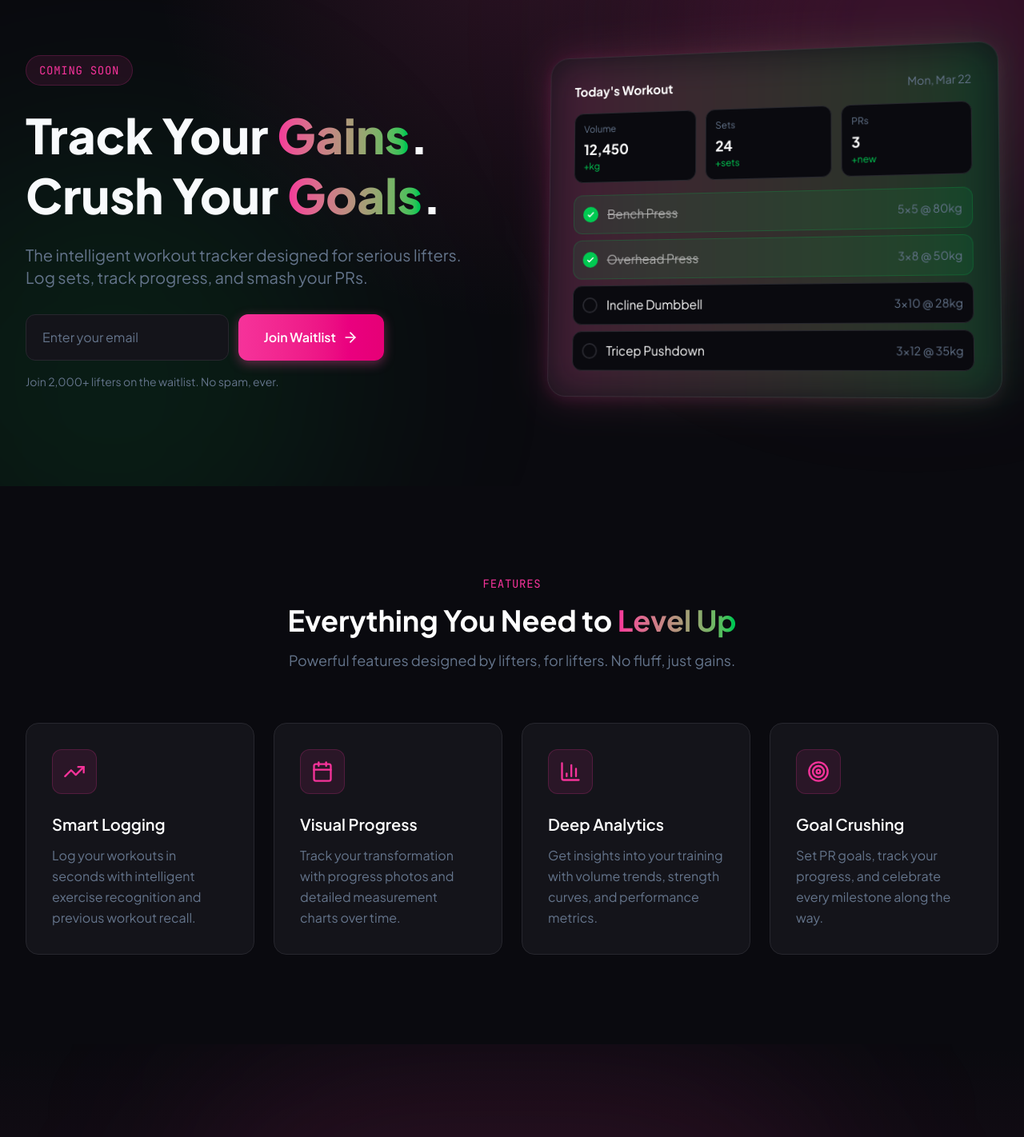
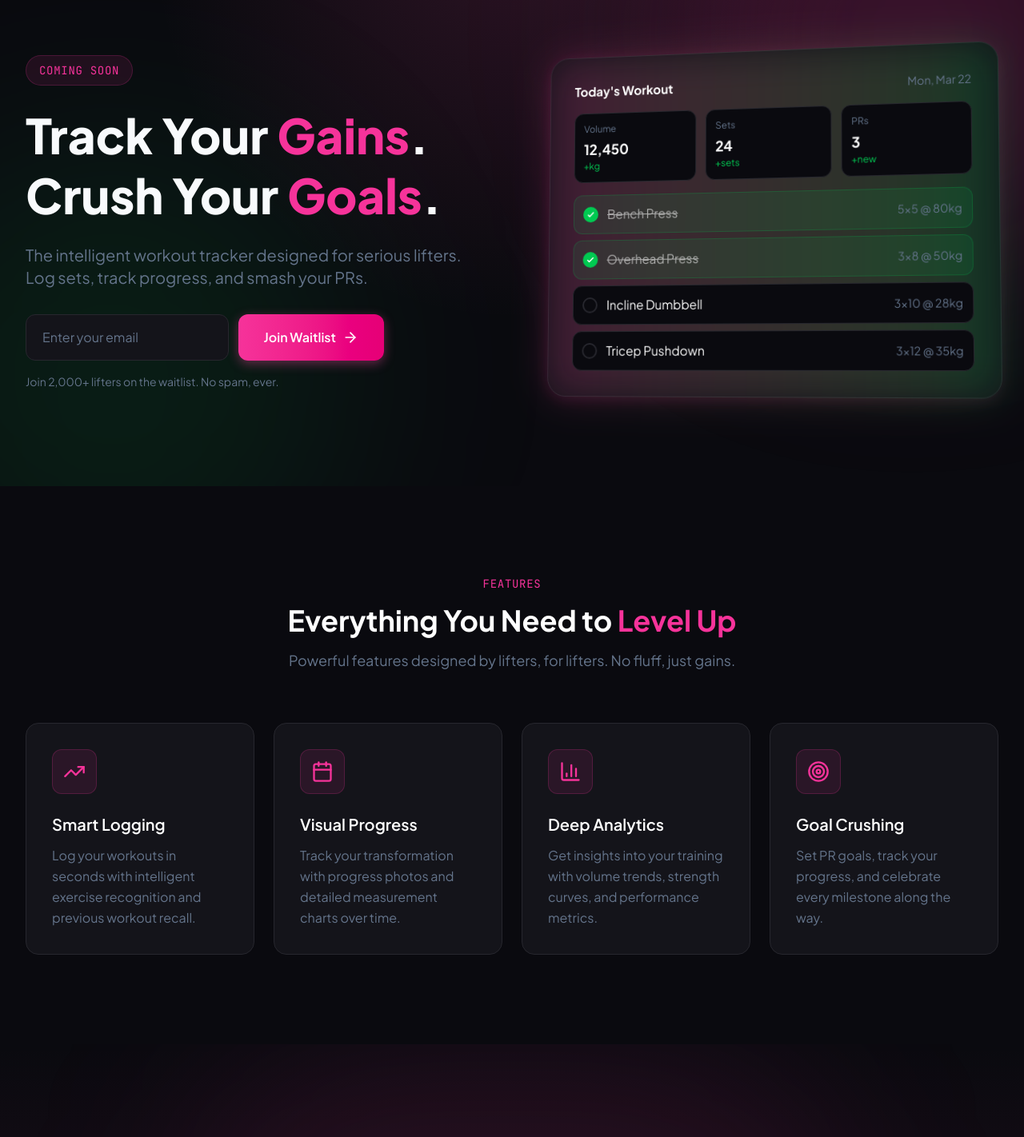
Before and after one commit to shad0wfir3/gymtracker, a Next.js app: page / in a window 1280 px wide. Shown: the part 100-1522 px from the top of the page at 80% size. Built offline with nearby package versions, Linux system fonts and the light colour scheme.

Commit message:
Remove all text gradients - use solid pink color instead

```diff
--- a/app/(pages)/contact/page.tsx
+++ b/app/(pages)/contact/page.tsx
@@ -30,7 +30,7 @@ export default function ContactPage() {
               <span className="text-sm font-mono tracking-wider uppercase text-pink-500 mb-4 block">Contact</span>
               <h1 className="text-4xl md:text-5xl font-extrabold text-white mb-6">
                 Get In{" "}
-                <span className="text-gradient">Touch</span>
+                <span className="text-pink-500">Touch</span>
               </h1>
               <p className="text-lg text-muted mb-8">
                 Questions? Feedback? We&apos;d love to hear from you.
--- a/app/(pages)/features/page.tsx
+++ b/app/(pages)/features/page.tsx
@@ -28,7 +28,7 @@ export default function FeaturesPage() {
             <span className="text-sm font-mono tracking-wider uppercase text-pink-500 mb-4 block">Features</span>
             <h1 className="text-4xl md:text-5xl font-extrabold text-white mb-6">
               Everything You Need to{" "}
-              <span className="text-gradient">Level Up</span>
+              <span className="text-pink-500">Level Up</span>
             </h1>
             <p className="text-lg text-muted max-w-2xl mx-auto">
               Powerful features designed by lifters, for lifters. No fluff, just gains.
--- a/app/(pages)/pricing/page.tsx
+++ b/app/(pages)/pricing/page.tsx
@@ -51,7 +51,7 @@ export default function PricingPage() {
             <span className="text-sm font-mono tracking-wider uppercase text-pink-500 mb-4 block">Pricing</span>
             <h1 className="text-4xl md:text-5xl font-extrabold text-white mb-6">
               Simple, Transparent{" "}
-              <span className="text-gradient">Pricing</span>
+              <span className="text-pink-500">Pricing</span>
             </h1>
             <p className="text-lg text-muted max-w-2xl mx-auto">
               Choose the plan that fits your training. Upgrade or downgrade anytime.
--- a/app/globals.css
+++ b/app/globals.css
@@ -42,10 +42,6 @@
 }
 
 @layer utilities {
-  .text-gradient {
-    @apply bg-gradient-to-r from-pink-500 to-green-500 bg-clip-text text-transparent;
-  }
-
   .bg-glow-pink {
     background: radial-gradient(ellipse at top, rgba(236, 72, 153, 0.15), transparent 50%);
   }
--- a/components/sections/cta-section.tsx
+++ b/components/sections/cta-section.tsx
@@ -19,7 +19,7 @@ export function CTASection() {
         >
           <h2 className="text-3xl md:text-5xl font-bold text-white mb-6">
             Ready to{" "}
-            <span className="text-gradient">Level Up</span>?
+            <span className="text-pink-500">Level Up</span>?
           </h2>
 
           <p className="text-lg md:text-xl text-muted mb-8 max-w-2xl mx-auto">
--- a/components/sections/features-preview.tsx
+++ b/components/sections/features-preview.tsx
@@ -53,7 +53,7 @@ export function FeaturesPreview() {
             <span className="text-sm font-mono tracking-wider uppercase text-pink-500 mb-4 block">Features</span>
             <h2 className="text-3xl md:text-4xl font-bold text-white mb-4">
               Everything You Need to{" "}
-              <span className="text-gradient">Level Up</span>
+              <span className="text-pink-500">Level Up</span>
             </h2>
             <p className="text-lg text-muted max-w-2xl mx-auto">
               Powerful features designed by lifters, for lifters. No fluff, just gains.
--- a/components/sections/hero.tsx
+++ b/components/sections/hero.tsx
@@ -26,10 +26,10 @@ export function HeroSection() {
 
             <h1 className="text-4xl md:text-5xl lg:text-6xl font-extrabold leading-tight mb-6">
               Track Your{" "}
-              <span className="text-gradient">Gains</span>.
+              <span className="text-pink-500">Gains</span>.
               <br />
               Crush Your{" "}
-              <span className="text-gradient">Goals</span>.
+              <span className="text-pink-500">Goals</span>.
             </h1>
 
             <p className="text-lg md:text-xl text-muted max-w-xl mx-auto lg:mx-0 mb-8">
```
